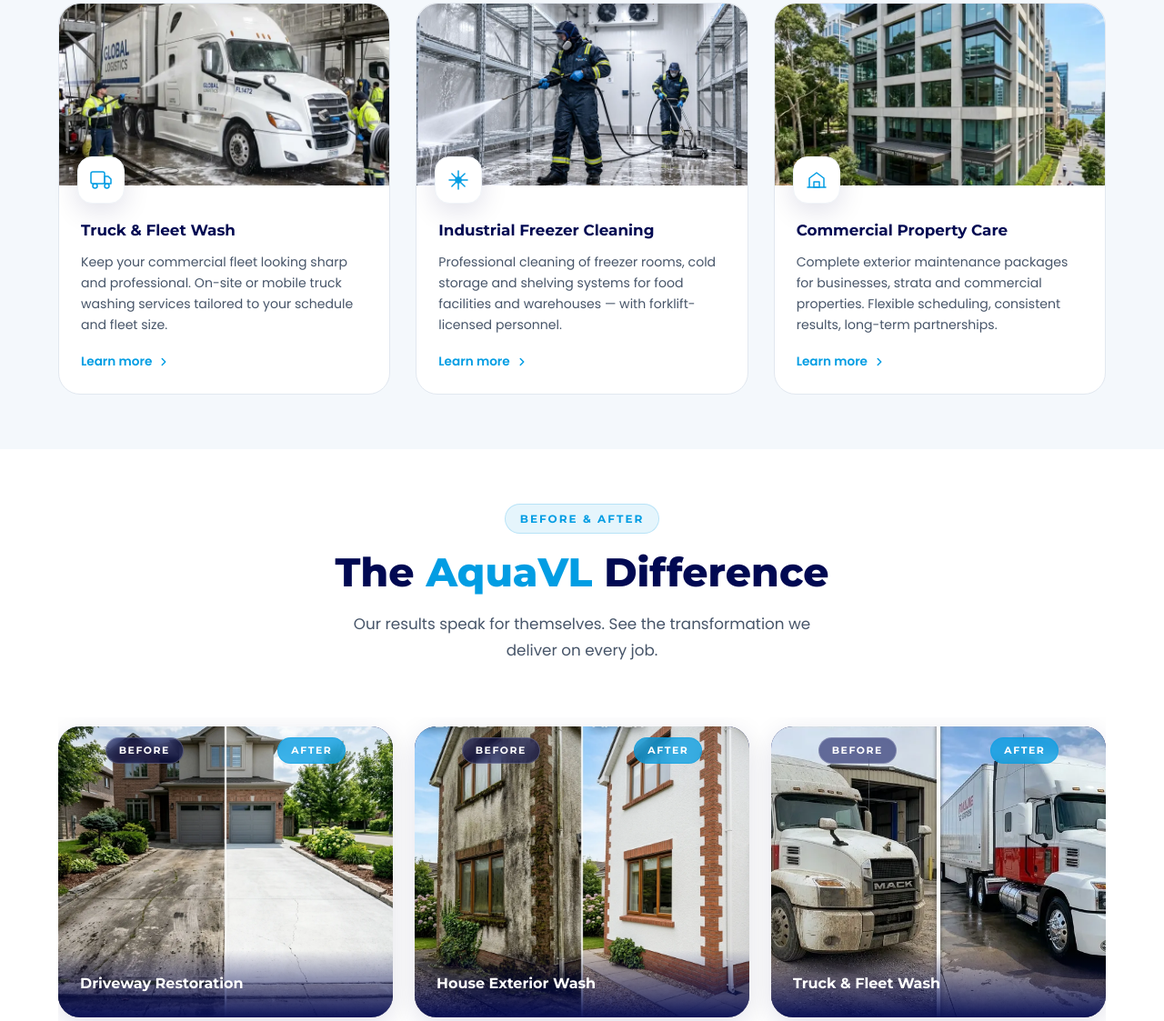
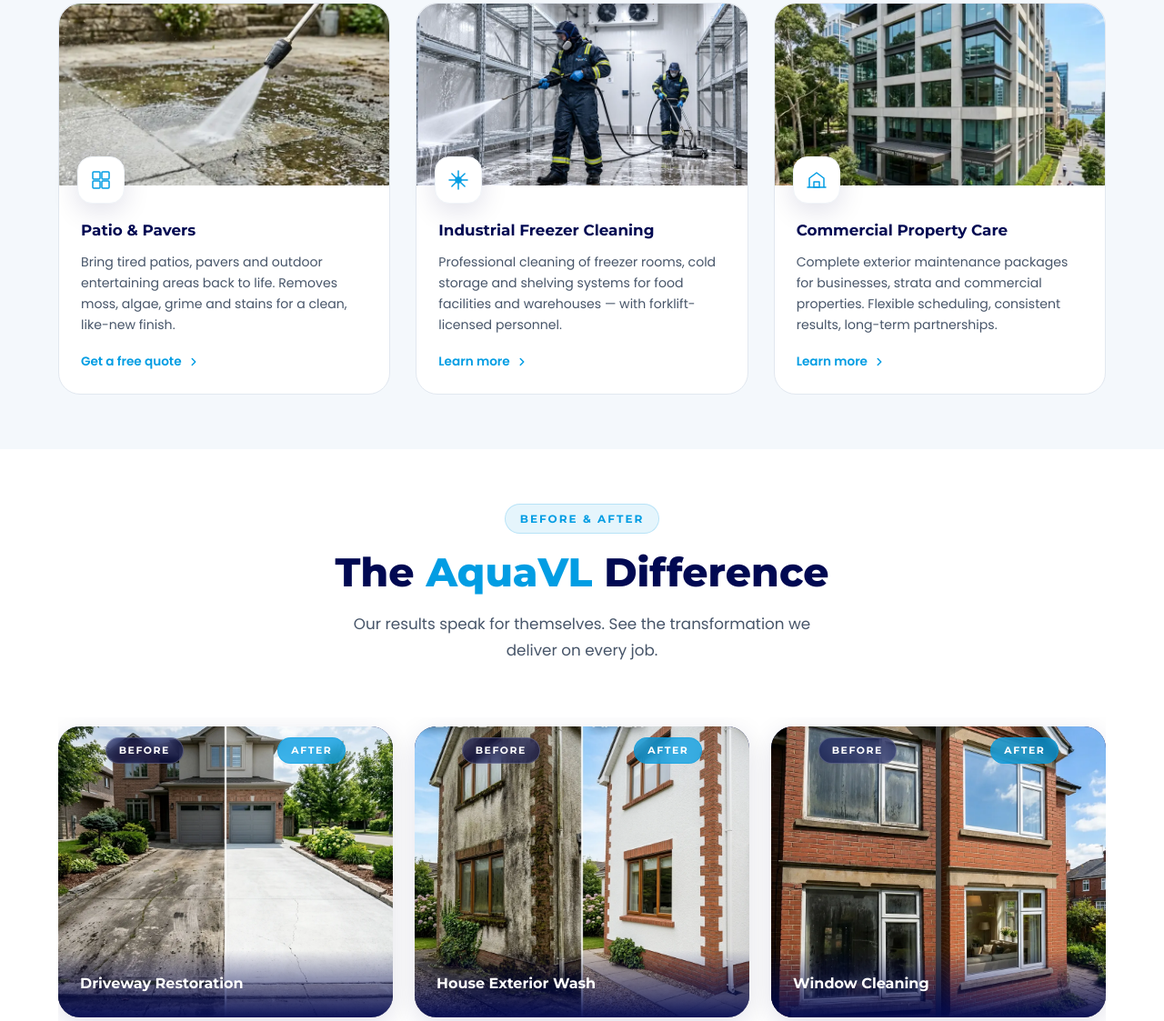
Before and after one commit to rc233666-coder/aquavl-demo, a plain HTML site: page index.html in a window 1280 px wide. Shown: the part 2425-3548 px from the top of the page at 91% size. Drawn offline with Linux system fonts and the light colour scheme.

Commit message:
Troca Truck & Fleet Wash por Patio & Pavers; ajusta depoimento

```diff
--- a/index.html
+++ b/index.html
@@ -34,7 +34,7 @@
       "addressCountry": "AU"
     },
     "areaServed": "Adelaide, South Australia",
-    "serviceType": ["Driveway Cleaning", "Exterior House Washing", "Window Cleaning", "Pressure Washing", "Commercial Property Care", "Truck & Fleet Wash"],
+    "serviceType": ["Driveway Cleaning", "Exterior House Washing", "Window Cleaning", "Pressure Washing", "Commercial Property Care"],
     "priceRange": "$$"
   }
   </script>
@@ -387,24 +387,23 @@
 
           <article class="service-card reveal reveal-delay-1">
             <div class="service-card-image">
-              <img src="assets/images/service-truck-wash.webp" alt="Truck and Fleet Wash Adelaide" loading="lazy" />
+              <img src="assets/images/service-pressure-washing.webp" alt="Patio and Pavers Cleaning Adelaide" loading="lazy" />
               <div class="service-icon">
                 <svg xmlns="http://www.w3.org/2000/svg" viewBox="0 0 24 24" fill="none" stroke="currentColor"
                   stroke-width="1.5" stroke-linecap="round" stroke-linejoin="round">
-                  <rect x="1" y="3" width="15" height="13" rx="2" />
-                  <path d="M16 8h4l3 3v5h-7V8z" />
-                  <circle cx="5.5" cy="18.5" r="2.5" />
-                  <circle cx="18.5" cy="18.5" r="2.5" />
+                  <rect x="3" y="3" width="8" height="8" rx="1" />
+                  <rect x="13" y="3" width="8" height="8" rx="1" />
+                  <rect x="3" y="13" width="8" height="8" rx="1" />
+                  <rect x="13" y="13" width="8" height="8" rx="1" />
                 </svg>
               </div>
             </div>
             <div class="service-card-body">
-              <h3>Truck &amp; Fleet Wash</h3>
-              <p>Keep your commercial fleet looking sharp and professional. On-site or mobile truck washing services
-                tailored to your schedule and fleet size.</p>
-              <a href="services/truck-fleet-wash.html" class="service-learn-more"
-                aria-label="Learn more about Truck and Fleet Wash">
-                Learn more
+              <h3>Patio &amp; Pavers</h3>
+              <p>Bring tired patios, pavers and outdoor entertaining areas back to life. Removes moss, algae, grime and
+                stains for a clean, like-new finish.</p>
+              <a href="#contact" class="service-learn-more" aria-label="Get a free quote for Patio and Pavers cleaning">
+                Get a free quote
                 <svg xmlns="http://www.w3.org/2000/svg" viewBox="0 0 24 24" fill="none" stroke="currentColor"
                   stroke-width="2.5" stroke-linecap="round" stroke-linejoin="round">
                   <polyline points="9 18 15 12 9 6" />
@@ -412,7 +411,6 @@
               </a>
             </div>
           </article>
-
           <article class="service-card reveal reveal-delay-2">
             <div class="service-card-image">
               <img src="assets/images/service-freezer-cleaning.webp" alt="Industrial Freezer Cleaning Adelaide"
@@ -512,18 +510,6 @@
                 </div>
               </article>
 
-              <article class="gallery-card">
-                <div class="gallery-split-labels">
-                  <span>Before</span>
-                  <span>After</span>
-                </div>
-                <img src="assets/images/before-after-truck.webp"
-                  alt="Before and after truck and fleet wash in Adelaide — professional commercial vehicle cleaning result"
-                  loading="lazy" />
-                <div class="gallery-label">
-                  <h3>Truck &amp; Fleet Wash</h3>
-                </div>
-              </article>
 
               <article class="gallery-card">
                 <div class="gallery-split-labels">
@@ -869,7 +855,7 @@
                   <option value="Driveway Cleaning">Driveway Cleaning</option>
                   <option value="Exterior House Washing">Exterior House Washing</option>
                   <option value="Window Cleaning">Window Cleaning</option>
-                  <option value="Truck & Fleet Wash">Truck &amp; Fleet Wash</option>
+                  <option value="Patio & Pavers">Patio &amp; Pavers</option>
                   <option value="Pressure Washing">Pressure Washing</option>
                   <option value="Commercial Property Care">Commercial Property Care</option>
                   <option value="Multiple Services">Multiple Services</option>
@@ -961,7 +947,7 @@
             <a href="#services">Driveway Cleaning</a>
             <a href="#services">Exterior House Washing</a>
             <a href="#services">Window Cleaning</a>
-            <a href="#services">Truck &amp; Fleet Wash</a>
+            <a href="#services">Patio &amp; Pavers</a>
             <a href="#services">Pressure Washing</a>
             <a href="#services">Commercial Property Care</a>
           </nav>
```
Also changed, not shown: services/commercial-property-care.html (+3 -4 lines), services/driveway-cleaning.html (+0 -1 lines), services/exterior-house-washing.html (+0 -1 lines), services/freezer-cleaning.html (+0 -1 lines), services/window-cleaning.html (+3 -4 lines).
